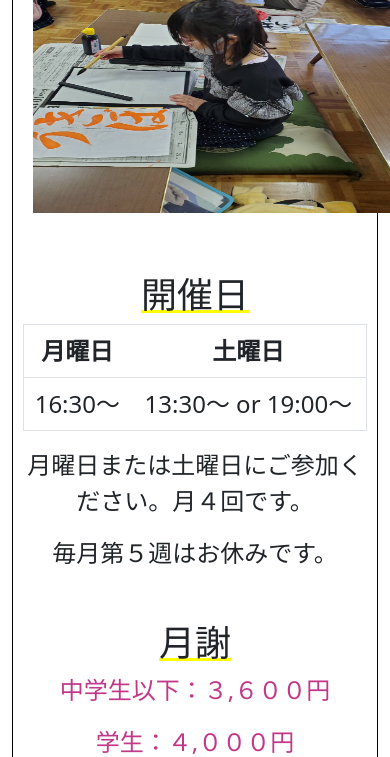
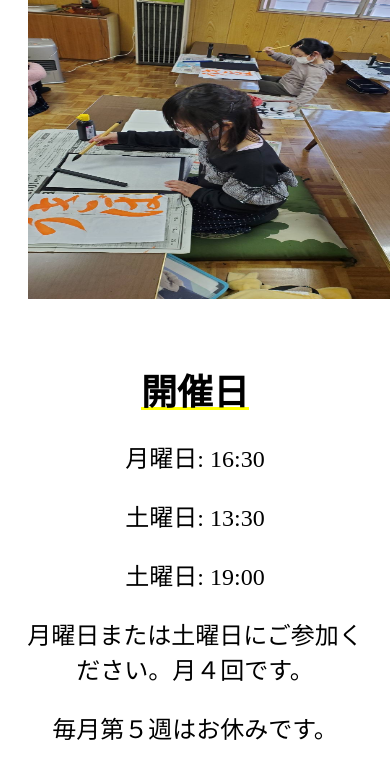
Before and after one commit to hiratatatsujiro/homepage, a PHP site: page / in a window 390 px wide; the page is wider, and only the part inside the window is pictured. Shown: the part 3515-4272 px from the top of that part. Run offline with PHP 8.4, Linux system fonts and the light colour scheme; some libraries are stand-ins or nearby versions.

Commit message:
responsive

```diff
--- a/css/home.css
+++ b/css/home.css
@@ -22,8 +22,6 @@
   background-color: white;
   height: calc(100% - 580px);
   padding: 10px;
-  border-left: 1px solid black;
-  border-right: 1px solid black;
 }
 
 .introduction {
@@ -68,11 +66,6 @@
   width: 380px;
 }
 
-table {
-  text-align: center;
-  border: 1px solid black;
-  font-size: 24px;
-}
 
 .fare {
   font-size: 24px;
@@ -124,3 +117,12 @@
   text-align: center;
   font-size: 24px;
 }
+
+/* スマホ表示時 */
+@media (max-width: 500px) {
+  .header-left {
+    font-size: 16px;
+    line-height: 80px;
+    margin-left: 20px;
+  }
+}
--- a/index.html
+++ b/index.html
@@ -5,8 +5,8 @@
   <title>平田書院</title>
   <link rel="stylesheet" href="css/home.css">
   <link rel="stylesheet" href="css/reset.css">
-  <link href="https://cdn.jsdelivr.net/npm/bootstrap@5.0.2/dist/css/bootstrap.min.css" rel="stylesheet" integrity="sha384-EVSTQN3/azprG1Anm3QDgpJLIm9Nao0Yz1ztcQTwFspd3yD65VohhpuuCOmLASjC" crossorigin="anonymous">
-  <script src="https://cdn.jsdelivr.net/npm/bootstrap@5.0.2/dist/js/bootstrap.bundle.min.js" integrity="sha384-MrcW6ZMFYlzcLA8Nl+NtUVF0sA7MsXsP1UyJoMp4YLEuNSfAP+JcXn/tWtIaxVXM" crossorigin="anonymous"></script>
+  <!-- <link href="https://cdn.jsdelivr.net/npm/bootstrap@5.0.2/dist/css/bootstrap.min.css" rel="stylesheet" integrity="sha384-EVSTQN3/azprG1Anm3QDgpJLIm9Nao0Yz1ztcQTwFspd3yD65VohhpuuCOmLASjC" crossorigin="anonymous">
+  <script src="https://cdn.jsdelivr.net/npm/bootstrap@5.0.2/dist/js/bootstrap.bundle.min.js" integrity="sha384-MrcW6ZMFYlzcLA8Nl+NtUVF0sA7MsXsP1UyJoMp4YLEuNSfAP+JcXn/tWtIaxVXM" crossorigin="anonymous"></script> -->
 </head>
 <body>
     <div class="container">
@@ -60,14 +60,9 @@
         </div>
        <div class="schedule">
         <h1>開催日</h1>
-        <table class="table">
-            <th>月曜日</th>
-            <th>土曜日</th>
-          <tr class="tr">
-            <td>16:30〜</td>
-            <td>13:30〜 or 19:00〜</td>
-          </tr>
-        </table>
+        <p class="information-p">月曜日: 16:30</p>
+        <p class="information-p">土曜日: 13:30</p>
+        <p class="information-p">土曜日: 19:00</p>
         <p class="information-p">月曜日または土曜日にご参加ください。月４回です。</p>
         <p class="information-p">毎月第５週はお休みです。</p>
         <h1>月謝</h1>
```
